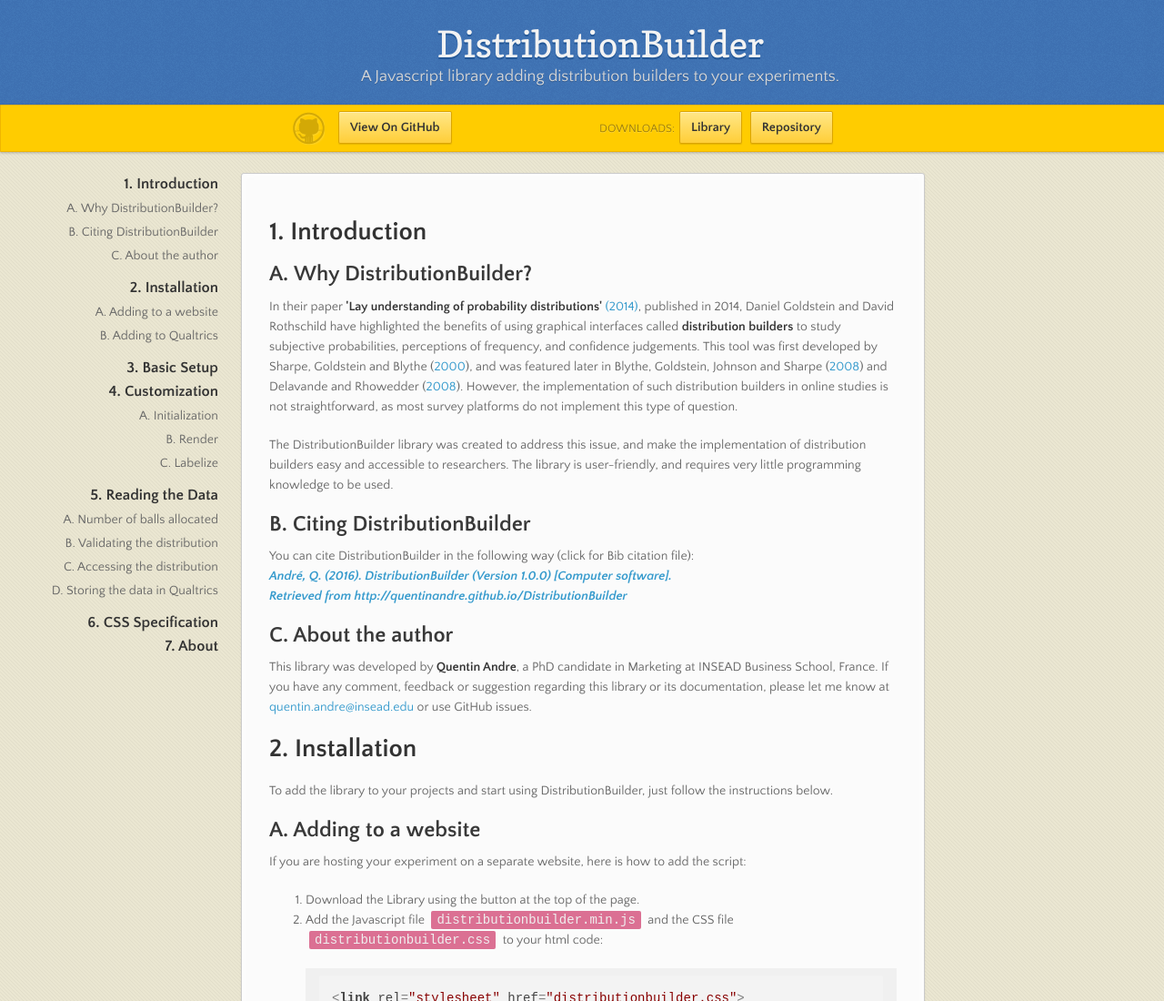
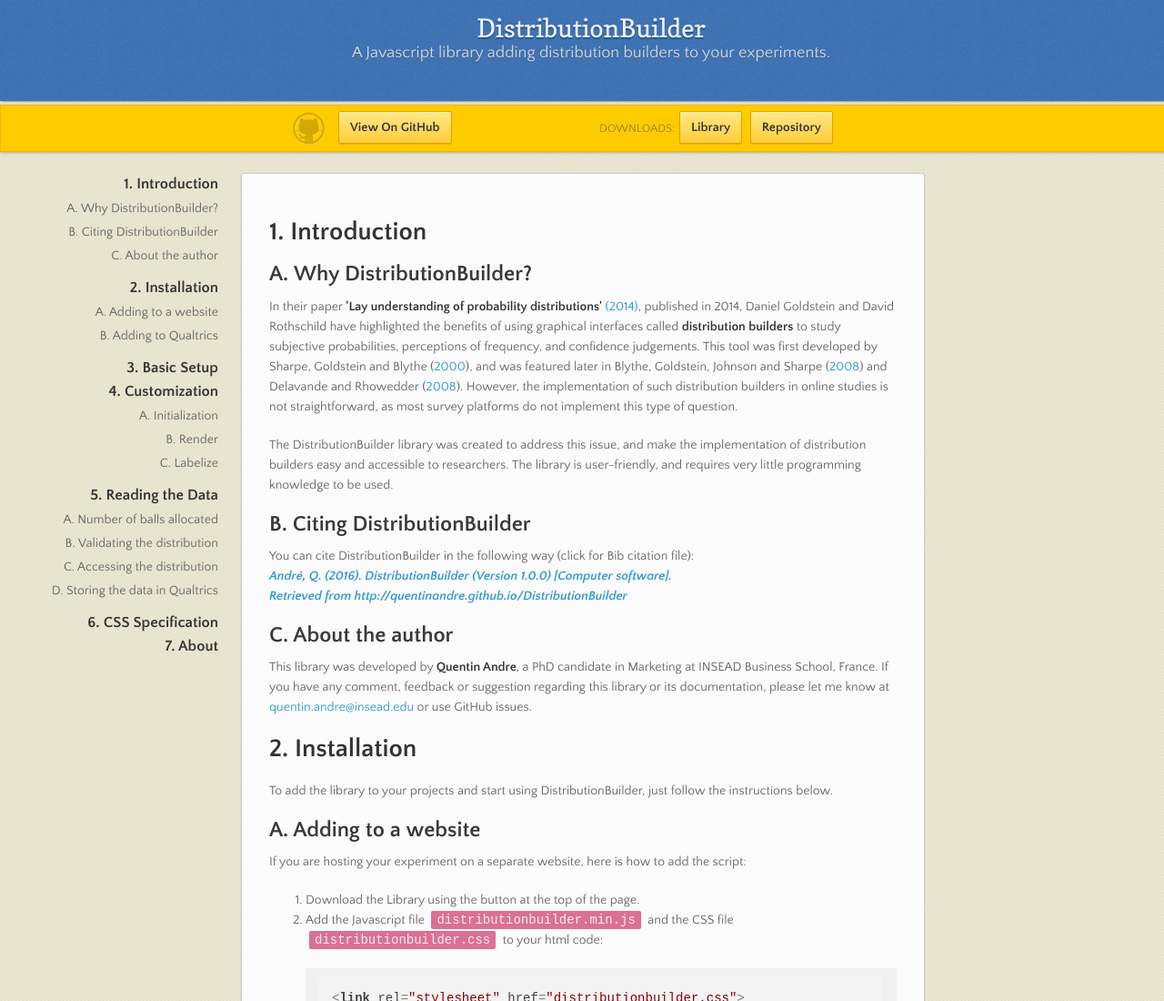
Before and after one commit to QuentinAndre/DistributionBuilder, a website: page docs/index.html in a window 1280 px wide. Shown: the top 1100 px of the page at 91% size. Drawn offline with nearby package versions, Linux system fonts and the light colour scheme; files whose address does not match are found by name.

Commit message:
First commit.

```diff
--- a/docs/stylesheets/styles.css
+++ b/docs/stylesheets/styles.css
@@ -645,7 +645,7 @@
 }
 
 header {
-    padding: 25px 20px 40px 20px;
+    padding: 15px 10px 20px 10px;
     margin: 0;
     position: fixed;
     top: 0;
@@ -664,7 +664,7 @@
 }
 
 header h1 {
-    font: 40px/48px "Copse", "Helvetica Neue", Helvetica, Arial, sans-serif;
+    font: 28px/32px "Copse", "Helvetica Neue", Helvetica, Arial, sans-serif;
     color: #f3f3f3;
     text-shadow: 0px 2px 0px #235796;
     margin: 0px;
```
